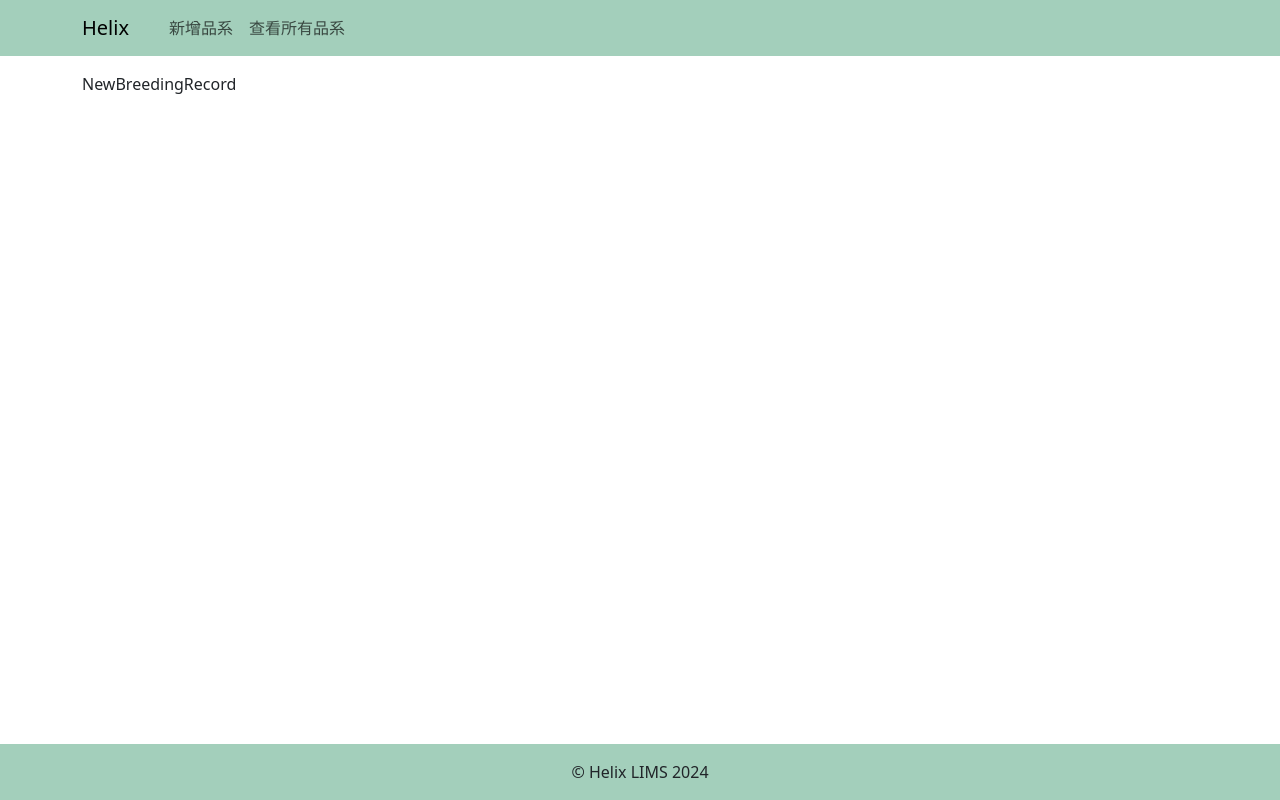
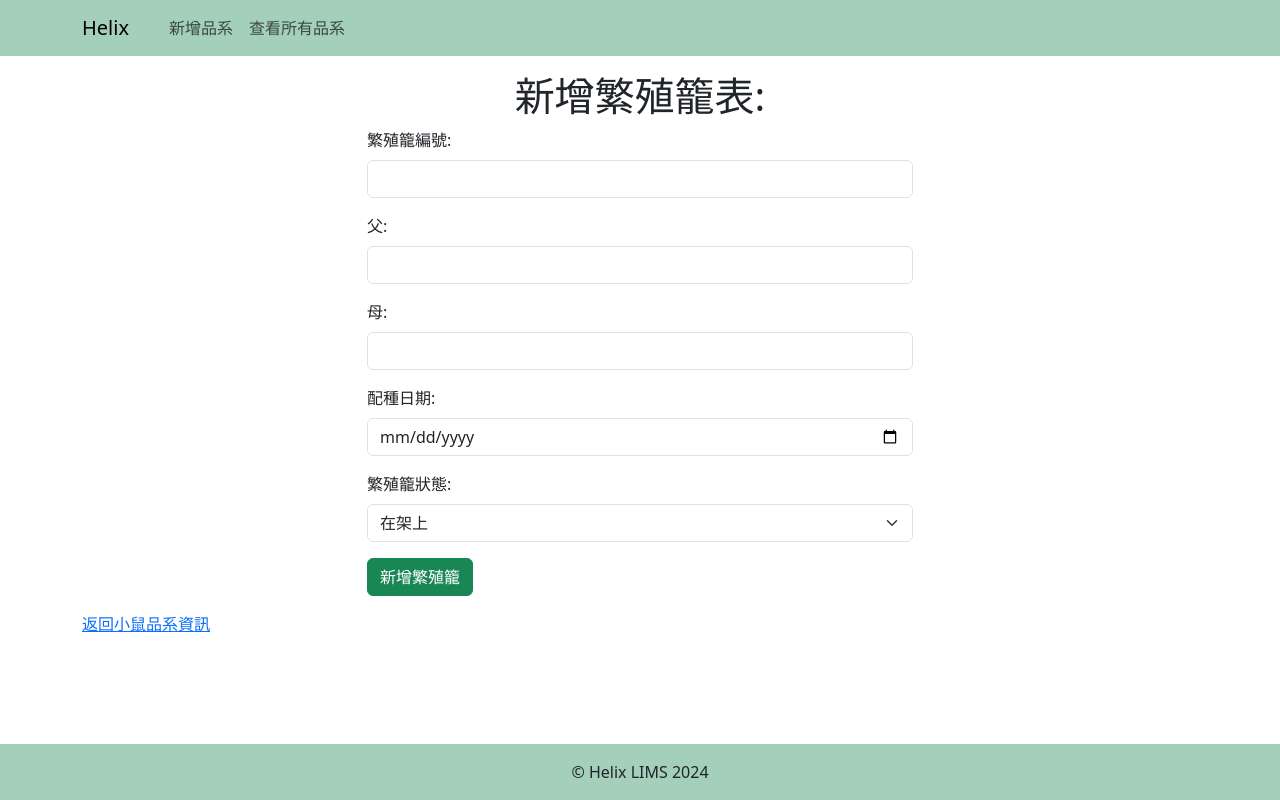
Before and after one commit to code8la888/helix-app, a React (Vite) app in the folder client/: page /strains/1/breedingRecord/new in a window 1280 px wide. Built offline with nearby package versions, Linux system fonts and the light colour scheme; no server answers.

Commit message:
feat: implement add new breeding record in newBreedingRecord page

```diff
--- a/client/src/pages/breedingRecords/NewBreedingRecord.jsx
+++ b/client/src/pages/breedingRecords/NewBreedingRecord.jsx
@@ -1,5 +1,183 @@
-import React from "react";
+import React, { useState } from "react";
+import { Link, useNavigate, useParams } from "react-router-dom";
+import axios from "axios";
 
 export default function NewBreedingRecord() {
-  return <div>NewBreedingRecord</div>;
+  const { id } = useParams();
+  const navigate = useNavigate();
+  const [validated, setValidated] = useState(false);
+  const [formData, setFormData] = useState({
+    strain: id,
+    cage_no: "",
+    parents: {
+      father: "",
+      mother: "",
+    },
+    pairing_date: "",
+    on_shelf: "在架上",
+  });
+
+  const handleChange = (event) => {
+    const { name, value } = event.target;
+    if (name.includes(".")) {
+      const [parentKey, childKey] = name.split(".");
+      setFormData((prev) => ({
+        ...prev,
+        [parentKey]: {
+          ...prev[parentKey],
+          [childKey]: value,
+        },
+      }));
+    } else {
+      setFormData((prev) => ({
+        ...prev,
+        [name]: value,
+      }));
+    }
+  };
+
+  console.log(formData);
+
+  const handleSubmit = async (event) => {
+    event.preventDefault();
+    const form = event.currentTarget;
+    if (form.checkValidity() === false) {
+      event.stopPropagation();
+      setValidated(true);
+      return;
+    }
+
+    setValidated(true);
+
+    const updatedFormData = {
+      breedingRecord: {
+        ...formData,
+      },
+    };
+    console.log(updatedFormData);
+
+    try {
+      const res = await axios.post(
+        `/api/strains/${id}/breedingRecord`,
+        updatedFormData,
+        {
+          headers: {
+            "Content-Type": "application/json",
+          },
+        }
+      );
+
+      if (res.data.redirect) {
+        navigate(res.data.redirect);
+      } else {
+        console.log("資料送出成功:", res.data);
+      }
+    } catch (error) {
+      if (error.response) {
+        console.error("伺服器返回錯誤:", error.response.data);
+        console.error("HTTP 狀態碼:", error.response.status);
+      } else if (error.request) {
+        console.error("沒有收到伺服器回應:", error.request);
+      } else {
+        console.error("發送失敗:", error.message);
+      }
+    }
+  };
+
+  return (
+    <div>
+      <div className="row">
+        <h1 className="text-center">新增繁殖籠表:</h1>
+        <div className="col-md-6 offset-md-3">
+          <form
+            onSubmit={handleSubmit}
+            noValidate
+            className={`validated-form ${validated ? "was-validated" : ""}`}
+          >
+            <div className="mb-3">
+              <label className="form-label" htmlFor="cage_no">
+                繁殖籠編號:
+              </label>
+              <input
+                className="form-control"
+                type="text"
+                id="cage_no"
+                name="cage_no"
+                value={formData.cage_no}
+                onChange={handleChange}
+                required
+              />
+              <div className="valid-feedback">looks good!</div>
+            </div>
+            <div className="mb-3">
+              <label className="form-label" htmlFor="father">
+                父:
+              </label>
+              <input
+                className="form-control"
+                type="text"
+                id="father"
+                name="parents.father"
+                value={formData.parents.father}
+                onChange={handleChange}
+                required
+              />
+              <div className="valid-feedback">looks good!</div>
+            </div>
+            <div className="mb-3">
+              <label className="form-label" htmlFor="mother">
+                母:
+              </label>
+              <input
+                className="form-control"
+                type="text"
+                id="mother"
+                name="parents.mother"
+                value={formData.parents.mother}
+                onChange={handleChange}
+                required
+              />
+              <div className="valid-feedback">looks good!</div>
+            </div>
+            <div className="mb-3">
+              <label className="form-label" htmlFor="pairing_date">
+                配種日期:
+              </label>
+              <input
+                className="form-control"
+                type="date"
+                id="pairing_date"
+                name="pairing_date"
+                value={formData.pairing_date}
+                onChange={handleChange}
+                required
+              />
+              <div className="valid-feedback">looks good!</div>
+            </div>
+            <div className="mb-3">
+              <label className="form-label" htmlFor="on_shelf">
+                繁殖籠狀態:
+              </label>
+              <select
+                name="on_shelf"
+                id="on_shelf"
+                value={formData.on_shelf}
+                onChange={handleChange}
+                className="form-select"
+              >
+                <option value="在架上">在架上</option>
+                <option value="已關閉">已關閉</option>
+              </select>
+              <div className="valid-feedback">looks good!</div>
+            </div>
+
+            <div className="mb-3">
+              <button className="btn btn-success">新增繁殖籠</button>
+            </div>
+          </form>
+        </div>
+      </div>
+      <Link to={`/strains/${id}`}>返回小鼠品系資訊</Link>
+    </div>
+  );
 }
--- a/client/src/pages/mice/NewMice.jsx
+++ b/client/src/pages/mice/NewMice.jsx
@@ -30,13 +30,19 @@ export default function NewMice() {
       try {
         const res = await axios.get(`/api/strains/${id}`);
         setSamplingGeneList(res.data.strain.genes);
-        console.log(samplingGeneList);
+
+        setMouseData((prevData) => ({
+          ...prevData,
+          sampling_results: samplingGeneList.map(
+            (_, index) => prevData.sampling_results[index] || "檢測中"
+          ),
+        }));
       } catch (error) {
         console.error("Error fetching strains data:", error);
       }
     }
     FetchData();
-  }, []);
+  }, [samplingGeneList]);
 
   const navigate = useNavigate();
   const handleChange = (event) => {
@@ -71,7 +77,6 @@ export default function NewMice() {
     const updatedFormData = {
       mouse: {
         ...mouseData,
-        sampling_results: samplingResults,
       },
     };
     console.log(updatedFormData);
@@ -238,21 +243,24 @@ export default function NewMice() {
                       required
                     />
                   </td>
-                  {samplingGeneList?.map((gene, index) => (
+                  {samplingGeneList?.length > 0 ? (
+                    samplingGeneList.map((gene, index) => (
                       <td className="col-1" key={gene}>
                         <select
                           className="form-control"
                           name="sampling_results"
                           id={`sampling_results_${index}`}
                           onChange={(event) => {
-                          const newResults = [...mouseData.sampling_results];
+                            const newResults = [
+                              ...(mouseData.sampling_results || []),
+                            ];
                             newResults[index] = event.target.value;
                             setMouseData({
                               ...mouseData,
                               sampling_results: newResults,
                             });
                           }}
-                        value={mouseData.sampling_results[index] || "檢測中"}
+                          value={mouseData.sampling_results[index]}
                         >
                           <option value="WT">WT</option>
                           <option value="HT">HT</option>
@@ -260,7 +268,10 @@ export default function NewMice() {
                           <option value="檢測中">檢測中</option>
                         </select>
                       </td>
-                  ))}
+                    ))
+                  ) : (
+                    <td value="檢測中">檢測中</td>
+                  )}
                   <td className="col-1">
                     <select
                       className="form-control"
--- a/client/src/pages/strains/StrainDetails.jsx
+++ b/client/src/pages/strains/StrainDetails.jsx
@@ -40,6 +40,8 @@ export default function StrainDetails() {
       console.error("刪除失敗：", error);
     }
   };
+
+  console.log(strain || "");
 
   return (
     <div>
@@ -149,25 +151,26 @@ export default function StrainDetails() {
           </tr>
         </thead>
         <tbody>
-          {strain
-            ? strain.strain.mice.map((mouse) => {
+          {strain?.mice.map((mouse) => (
             <tr key={mouse._id}>
               <td scope="row">{mouse.no}</td>
               <td>
-                    {/* {mouse.parents.father} x {mouse.parents.mother} */}
+                {mouse.parents.father} x {mouse.parents.mother}
               </td>
               <td>{mouse.litter}</td>
               <td>{mouse.gender}</td>
-                  <td>
-                    {new Date(mouse.birth_date).toLocaleDateString("zh-TW")}
-                  </td>
+              <td>{new Date(mouse.birth_date).toLocaleDateString("zh-TW")}</td>
               <td>
                 {new Date(mouse.sampling_date).toLocaleDateString("zh-TW")}
               </td>
               <td>{mouse.toeNumber}</td>
-                  {/* {mouse.sampling_results.map((result, index) => (
+              {mouse?.sampling_results?.length > 0 ? (
+                mouse.sampling_results.map((result, index) => (
                   <td key={index}>{result}</td>
-                  ))} */}
+                ))
+              ) : (
+                <td value="檢測中">檢測中</td>
+              )}
               <td>{mouse.on_shelf}</td>
               <td>{mouse.note ? mouse.note : "-"}</td>
               {currentUser &&
@@ -196,9 +199,8 @@ export default function StrainDetails() {
               ) : (
                 ""
               )}
-                </tr>;
-              })
-            : "loading"}
+            </tr>
+          ))}
         </tbody>
       </table>
       <br />
```
Also changed, not shown: 1 other file (tests, documents, lock files or other folders). Lines whose indentation alone changed are shown as unchanged.
